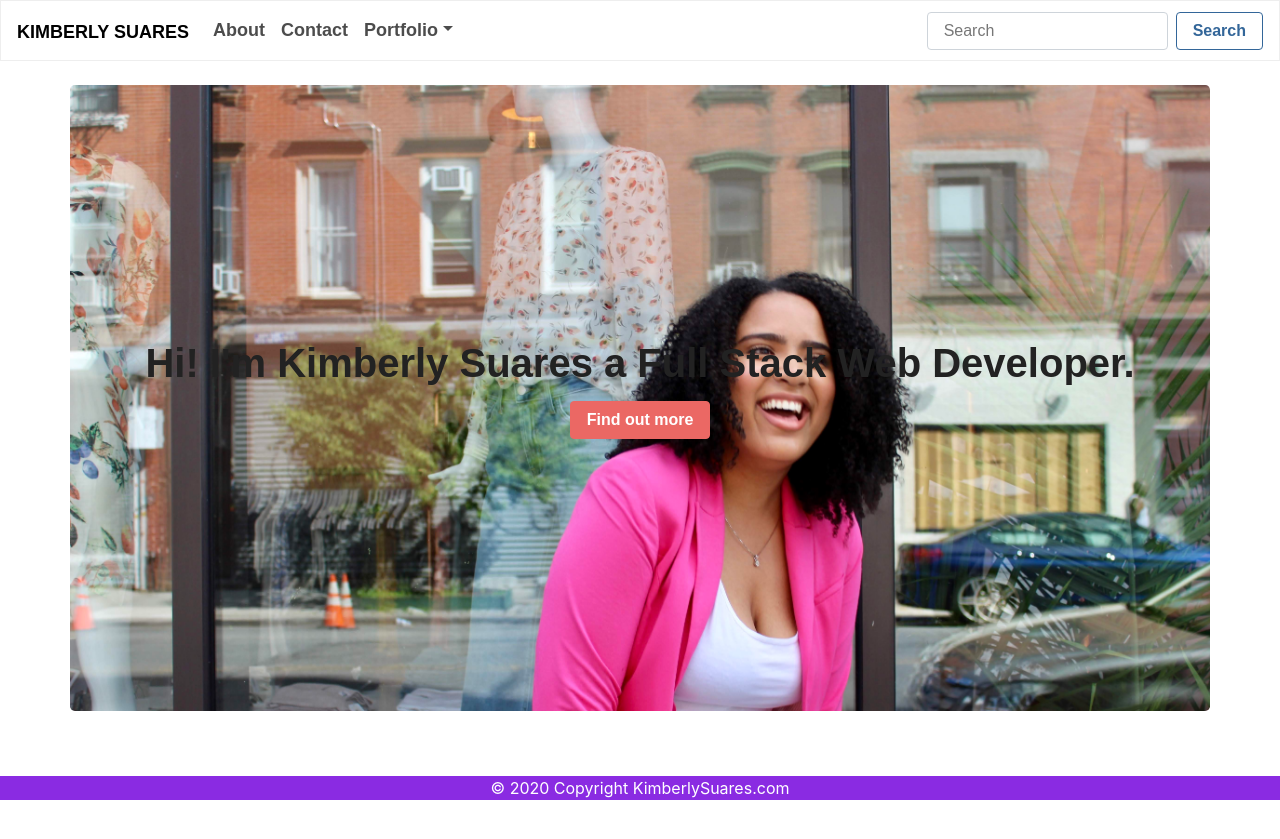
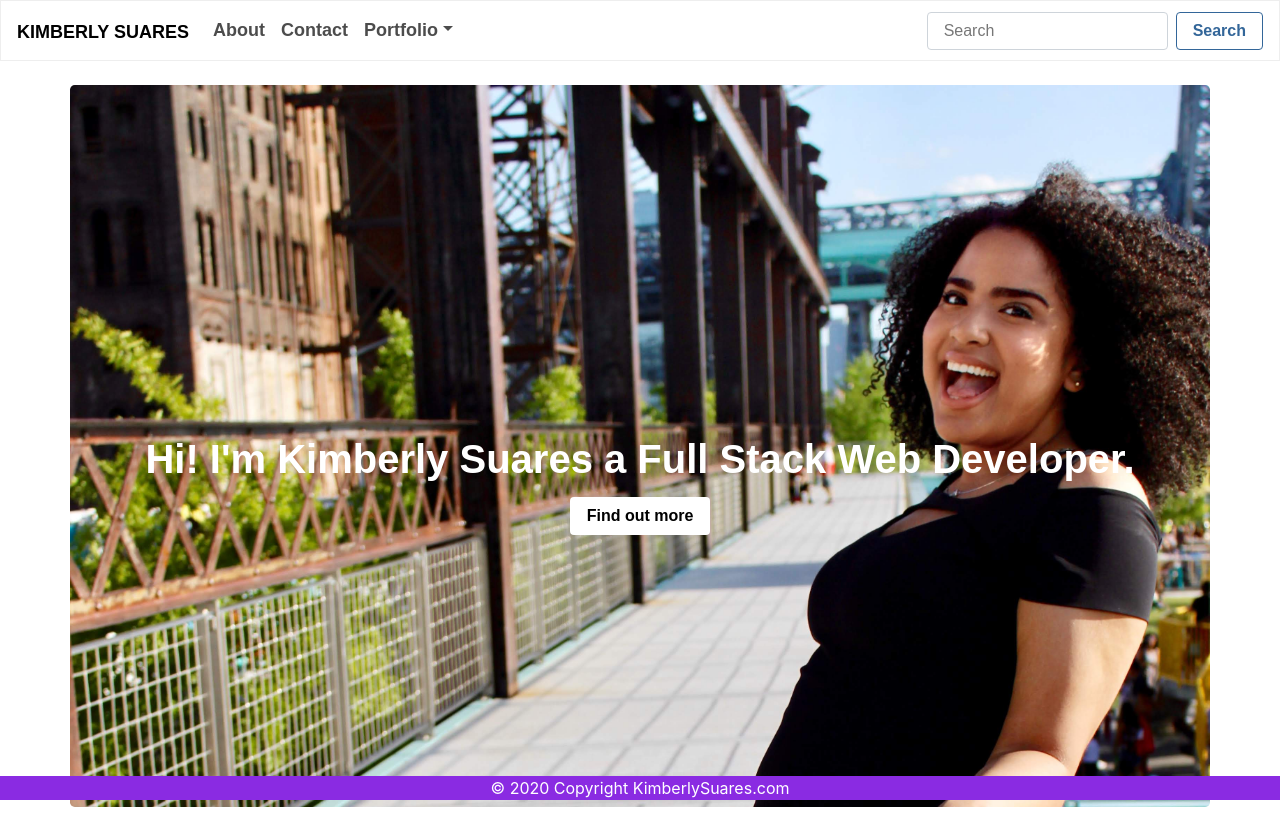
Before and after one commit to ksuares1/kimberly-, a React (Create React App) app in the folder client/: page / in a window 1280 px wide. Before the commit the page ends 800 px from the top, so only its background shows below. Built offline with nearby package versions, Linux system fonts and the light colour scheme; a web font is replaced by a local one.

Commit message:
updated text and button

```diff
--- a/client/src/components/Home/index.css
+++ b/client/src/components/Home/index.css
@@ -2,4 +2,16 @@
     background-size: cover;
     padding-top: 20%;
     padding-bottom: 20%;
+    height:25%;
+
 }
+
+.home-text{
+    text-align: center;
+    color:white;
+}
+
+.home-btn{
+    background-color:white;
+    color:black;
+}
--- a/client/src/components/Home/index.js
+++ b/client/src/components/Home/index.js
@@ -1,6 +1,6 @@
 import React from "react";
 import './index.css';
-import main from '../../assets/img/port-main.jpg';
+import main from '../../assets/img/kick.jpg';
 import Jumbotron from "react-bootstrap/Jumbotron";
 import Button from "react-bootstrap/Button";
 
@@ -8,12 +8,21 @@ const HomeComponent = () => {
     return (
 
         <Jumbotron className="container" style={{ backgroundImage: `url(${main})` }}>
-            <h1>Hi! I'm Kimberly Suares a Full Stack Web Developer.</h1>
+
+           <br>
+           </br>
+           <br>
+           </br>
+           <br>
+           </br>
+           <br>
+           </br>
+            <h1 className="home-text">Hi! I'm Kimberly Suares a Full Stack Web Developer.</h1>
             <p>
 
         </p>
             <p>
-                <Button href="/about" variant="primary">Find out more</Button>
+                <Button className="home-btn" href="/about" variant="default">Find out more</Button>
             </p>
         </Jumbotron>
 
```
Also changed, not shown: client/src/assets/img/jumping-joy.jpg (renamed from client/src/assets/img/img_2537.jpg), client/src/assets/img/kick.jpg (renamed from client/src/assets/img/img_2778.jpg).
